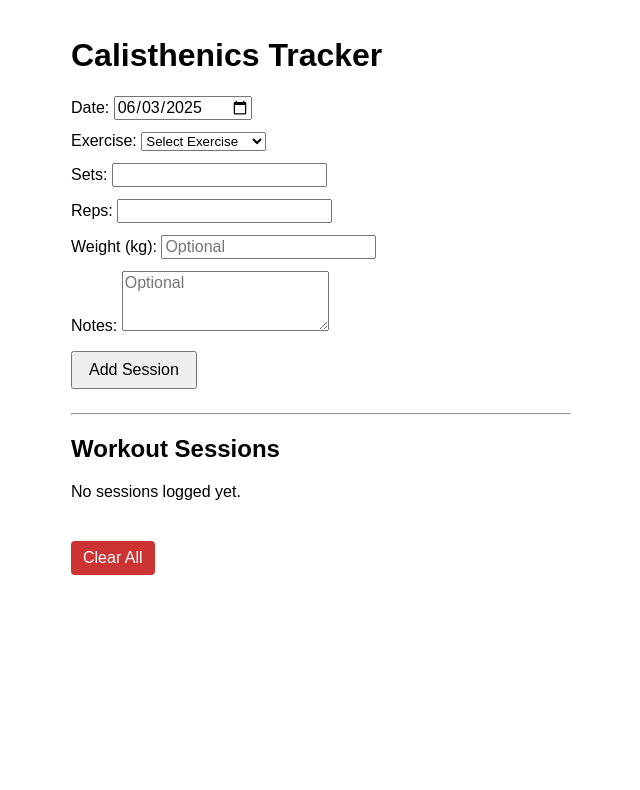
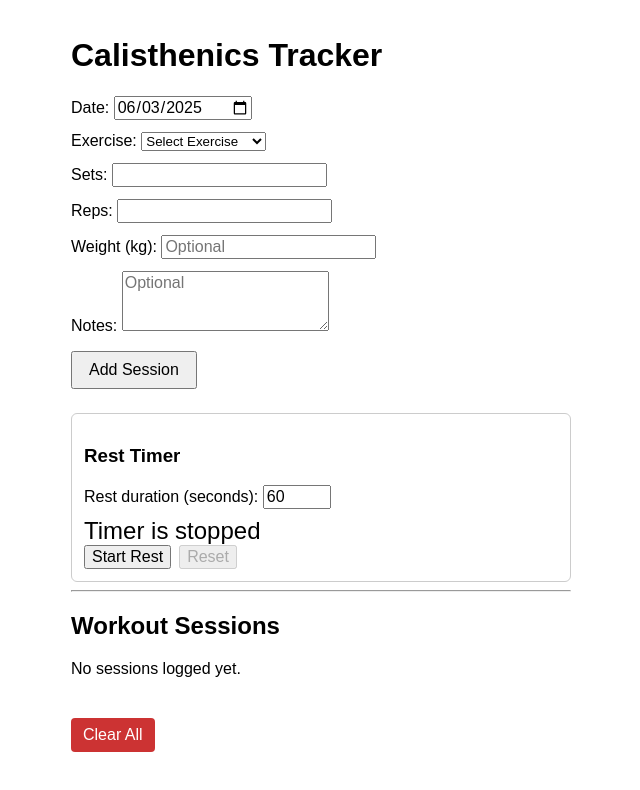
Before and after one commit to LouisBeast/take-3, a React (Create React App) app: page / in a window 1280 px wide. Shown: the top 790 px of the page, without its empty margins (319-959 px from the left). Built offline with nearby package versions, Linux system fonts and the light colour scheme.

Commit message:
Update App.js

```diff
--- a/src/App.js
+++ b/src/App.js
@@ -19,6 +19,11 @@ export default function App() {
 
   const [sessions, setSessions] = useState([]);
 
+  // Rest timer states
+  const [restTime, setRestTime] = useState(60); // seconds
+  const [timerActive, setTimerActive] = useState(false);
+  const [secondsLeft, setSecondsLeft] = useState(restTime);
+
   // Load from localStorage on mount
   useEffect(() => {
     const stored = localStorage.getItem("calisthenics_sessions");
@@ -30,6 +35,18 @@ export default function App() {
     localStorage.setItem("calisthenics_sessions", JSON.stringify(sessions));
   }, [sessions]);
 
+  // Timer effect
+  useEffect(() => {
+    let timer = null;
+    if (timerActive && secondsLeft > 0) {
+      timer = setTimeout(() => setSecondsLeft(secondsLeft - 1), 1000);
+    } else if (secondsLeft === 0 && timerActive) {
+      setTimerActive(false);
+      alert("Rest time is over! Ready for next set?");
+    }
+    return () => clearTimeout(timer);
+  }, [timerActive, secondsLeft]);
+
   function handleChange(e) {
     const { name, value } = e.target;
     setForm((f) => ({ ...f, [name]: value }));
@@ -37,7 +54,8 @@ export default function App() {
 
   function handleSubmit(e) {
     e.preventDefault();
-    if (!form.exercise || !form.reps || !form.sets) return alert("Please fill in required fields.");
+    if (!form.exercise || !form.reps || !form.sets)
+      return alert("Please fill in required fields.");
     setSessions((prev) => [...prev, form]);
     setForm({
       exercise: "",
@@ -56,8 +74,35 @@ export default function App() {
     }
   }
 
+  function startRest() {
+    if (!timerActive) {
+      setSecondsLeft(restTime);
+      setTimerActive(true);
+    }
+  }
+
+  function resetRest() {
+    setTimerActive(false);
+    setSecondsLeft(restTime);
+  }
+
+  function handleRestTimeChange(e) {
+    const val = parseInt(e.target.value, 10);
+    if (!isNaN(val) && val > 0) {
+      setRestTime(val);
+      if (!timerActive) setSecondsLeft(val);
+    }
+  }
+
   return (
-    <div style={{ maxWidth: 500, margin: "auto", padding: 16, fontFamily: "sans-serif" }}>
+    <div
+      style={{
+        maxWidth: 500,
+        margin: "auto",
+        padding: 16,
+        fontFamily: "sans-serif",
+      }}
+    >
       <h1>Calisthenics Tracker</h1>
       <form onSubmit={handleSubmit} style={{ marginBottom: 24 }}>
         <label>
@@ -161,6 +206,47 @@ export default function App() {
         </button>
       </form>
 
+      {/* Rest Timer Section */}
+      <div
+        style={{
+          marginTop: 20,
+          padding: 12,
+          border: "1px solid #ccc",
+          borderRadius: 6,
+        }}
+      >
+        <h3>Rest Timer</h3>
+        <label>
+          Rest duration (seconds):{" "}
+          <input
+            type="number"
+            value={restTime}
+            onChange={handleRestTimeChange}
+            min="10"
+            max="300"
+            style={{ width: 60 }}
+            disabled={timerActive}
+          />
+        </label>
+        <div style={{ marginTop: 8, fontSize: "1.5rem" }}>
+          {timerActive ? (
+            <span>Time left: {secondsLeft}s</span>
+          ) : (
+            <span>Timer is stopped</span>
+          )}
+        </div>
+        <button
+          onClick={startRest}
+          disabled={timerActive}
+          style={{ marginRight: 8 }}
+        >
+          Start Rest
+        </button>
+        <button onClick={resetRest} disabled={!timerActive}>
+          Reset
+        </button>
+      </div>
+
       <hr />
 
       <h2>Workout Sessions</h2>
```
